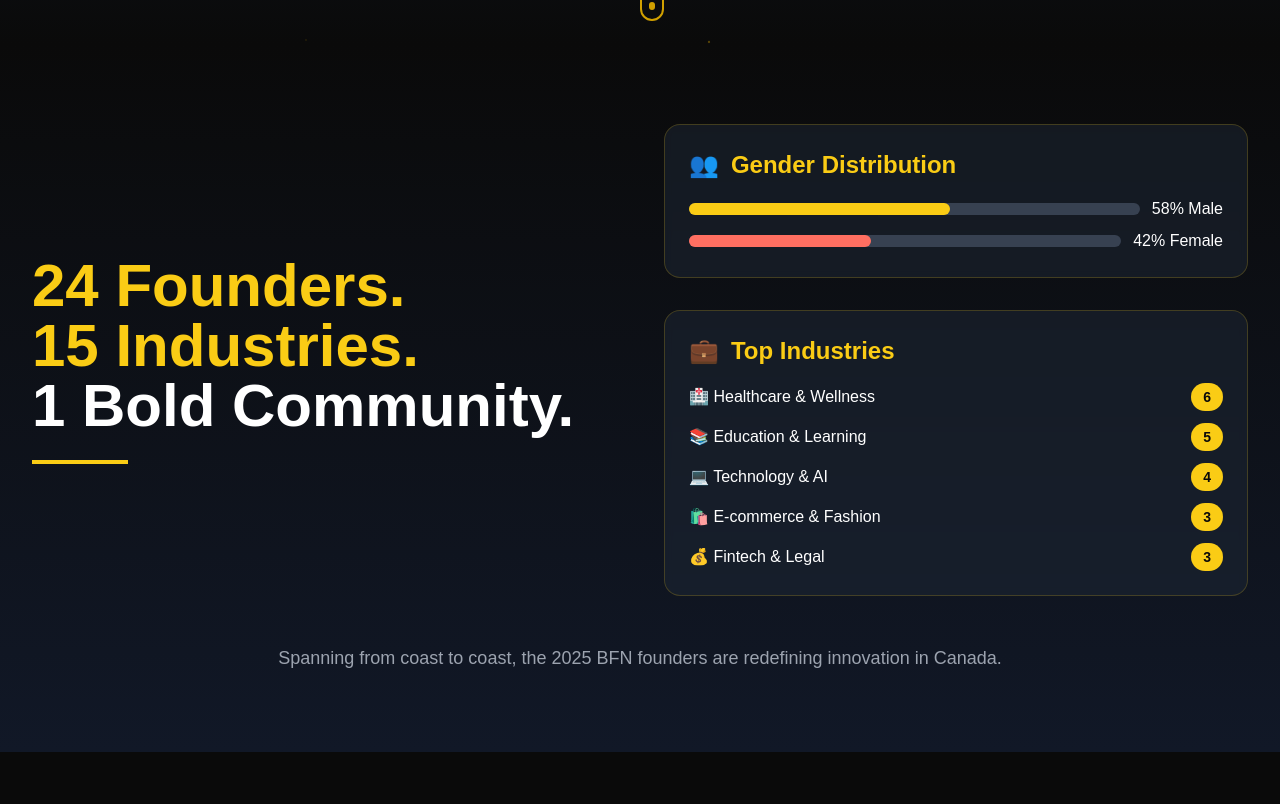
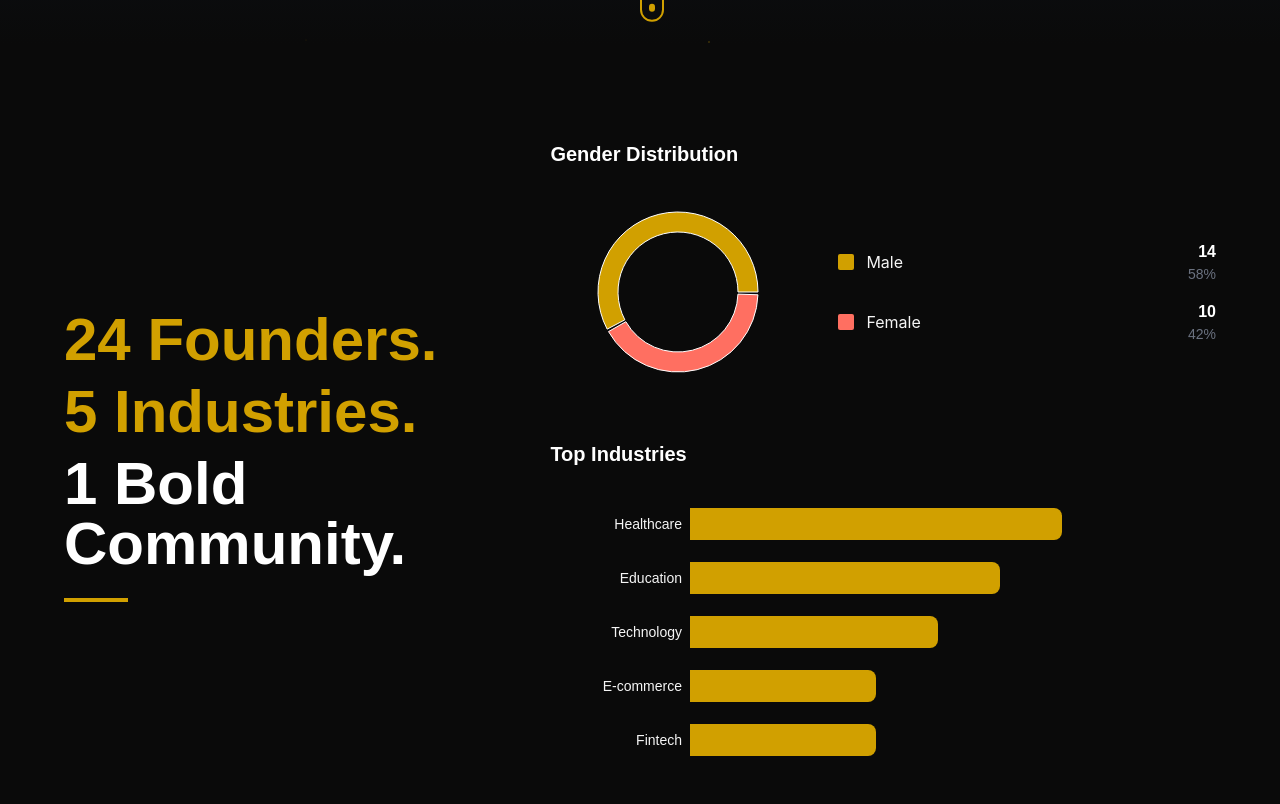
Before and after one commit to Farouk-ayo/bfn, a React (Vite) app: page /yearbook-2025 in a window 1280 px wide. Shown: the part 756-1560 px from the top of the page. Built offline with nearby package versions, Linux system fonts and the light colour scheme; a web font is replaced by a local one.

Commit message:
feat: founder spotight

```diff
--- a/package.json
+++ b/package.json
@@ -19,6 +19,7 @@
     "react-icons": "^5.3.0",
     "react-responsive-carousel": "^3.2.23",
     "react-router-dom": "^6.26.2",
+    "recharts": "^3.2.1",
     "swiper": "^11.1.14"
   },
   "devDependencies": {
--- a/src/pages/Yearbook-2025/sections/CohortOverview.tsx
+++ b/src/pages/Yearbook-2025/sections/CohortOverview.tsx
@@ -1,110 +1,185 @@
 import { motion } from "framer-motion";
+import {
+  PieChart,
+  Pie,
+  Cell,
+  BarChart,
+  Bar,
+  XAxis,
+  YAxis,
+  ResponsiveContainer,
+  Tooltip,
+} from "recharts";
+interface GenderData {
+  name: string;
+  value: number;
+  percentage: number;
+}
 
 const CohortOverview = () => {
+  const genderData = [
+    { name: "Male", value: 14, percentage: 58 },
+    { name: "Female", value: 10, percentage: 42 },
+  ];
+
+  const industryData = [
+    { name: "Healthcare", count: 6 },
+    { name: "Education", count: 5 },
+    { name: "Technology", count: 4 },
+    { name: "E-commerce", count: 3 },
+    { name: "Fintech", count: 3 },
+  ];
+
+  const COLORS = {
+    male: "#D1A000",
+    female: "#FF6F61",
+  };
+
+  interface CustomTooltipProps {
+    active?: boolean;
+    payload?: Array<{
+      name: string;
+      value: number;
+      payload: GenderData;
+    }>;
+  }
+
+  const CustomTooltip = ({ active, payload }: CustomTooltipProps) => {
+    if (active && payload && payload.length) {
+      return (
+        <div className="bg-black bg-opacity-90 px-3 py-2 rounded border border-gold">
+          <p className="text-white text-sm">
+            {payload[0].name}: {payload[0].value} (
+            {payload[0].payload.percentage}%)
+          </p>
+        </div>
+      );
+    }
+    return null;
+  };
+
   return (
     <section
       id="cohort"
-      className="w-full py-12 sm:py-20 bg-gradient-to-b from-black to-gray-900 px-4 sm:px-8"
+      className="w-full py-16 sm:py-24 bg-black px-4 sm:px-8"
     >
-      <div className="max-w-7xl mx-auto">
+      <div className="max-w-6xl mx-auto">
         <motion.div
-          initial={{ opacity: 0, y: 30 }}
+          initial={{ opacity: 0, y: 20 }}
           whileInView={{ opacity: 1, y: 0 }}
           viewport={{ once: true }}
-          transition={{ duration: 0.8 }}
-          className="grid grid-cols-1 lg:grid-cols-2 gap-8 lg:gap-12 items-center"
+          transition={{ duration: 0.6 }}
+          className="grid grid-cols-1 lg:grid-cols-5 items-center gap-12 lg:gap-16"
         >
           {/* Left: Headline */}
-          <div className="text-center lg:text-left">
-            <h2 className="text-3xl sm:text-4xl md:text-5xl lg:text-6xl font-bold text-white mb-4 leading-tight">
-              <span className="text-yellow-400">24 Founders.</span>
-              <br />
-              <span className="text-yellow-400">15 Industries.</span>
-              <br />
-              <span className="text-white">1 Bold Community.</span>
+          <div className="lg:col-span-2">
+            <h2 className="text-4xl sm:text-5xl lg:text-6xl font-bold font-maldives leading-tight mb-6">
+              <div className="text-gold mb-3">24 Founders.</div>
+              <div className="text-gold mb-3">5 Industries.</div>
+              <div className="text-white">1 Bold Community.</div>
             </h2>
-            <div className="w-24 h-1 bg-yellow-400 mx-auto lg:mx-0 mt-6" />
+            <div className="w-16 h-1 bg-gold" />
           </div>
 
           {/* Right: Data Visuals */}
-          <div className="space-y-6 sm:space-y-8">
+          <div className="lg:col-span-3 space-y-12">
             {/* Gender Distribution */}
-            <motion.div
-              initial={{ opacity: 0, x: 30 }}
-              whileInView={{ opacity: 1, x: 0 }}
-              viewport={{ once: true }}
-              transition={{ delay: 0.2, duration: 0.8 }}
-              className="bg-gray-800 bg-opacity-50 backdrop-blur-sm p-6 rounded-2xl border border-yellow-400 border-opacity-20"
-            >
-              <h3 className="text-xl sm:text-2xl font-bold text-yellow-400 mb-4 flex items-center">
-                <span className="mr-3">👥</span> Gender Distribution
+            <div>
+              <h3 className="text-xl font-semibold text-white mb-6 font-maldives">
+                Gender Distribution
               </h3>
-              <div className="flex items-center justify-between">
-                <div className="flex-1">
-                  <div className="flex items-center mb-2">
-                    <div className="w-full bg-gray-700 rounded-full h-3 mr-3">
-                      <div
-                        className="bg-yellow-400 h-3 rounded-full"
-                        style={{ width: "58%" }}
-                      />
+
+              <div className="flex flex-col sm:flex-row items-center gap-8">
+                <div className="w-full sm:w-64">
+                  <ResponsiveContainer width="100%" height={200}>
+                    <PieChart>
+                      <Pie
+                        data={genderData}
+                        cx="50%"
+                        cy="50%"
+                        innerRadius={60}
+                        outerRadius={80}
+                        paddingAngle={2}
+                        dataKey="value"
+                      >
+                        <Cell fill={COLORS.male} />
+                        <Cell fill={COLORS.female} />
+                      </Pie>
+                      <Tooltip content={<CustomTooltip />} />
+                    </PieChart>
+                  </ResponsiveContainer>
+                </div>
+
+                <div className="space-y-4 flex-1">
+                  {genderData.map((entry, index) => (
+                    <div
+                      key={index}
+                      className="flex items-center justify-between"
+                    >
+                      <div className="flex items-center gap-3">
+                        <div
+                          className="w-4 h-4 rounded-sm"
+                          style={{
+                            backgroundColor:
+                              index === 0 ? COLORS.male : COLORS.female,
+                          }}
+                        />
+                        <span className="text-softGray font-body">
+                          {entry.name}
+                        </span>
+                      </div>
+                      <div className="text-right">
+                        <div className="text-white font-semibold">
+                          {entry.value}
+                        </div>
+                        <div className="text-sm text-gray-500">
+                          {entry.percentage}%
+                        </div>
+                      </div>
                     </div>
-                    <span className="text-white text-sm sm:text-base whitespace-nowrap">
-                      58% Male
-                    </span>
-                  </div>
-                  <div className="flex items-center">
-                    <div className="w-full bg-gray-700 rounded-full h-3 mr-3">
-                      <div
-                        className="bg-coral-400"
-                        style={{
-                          width: "42%",
-                          backgroundColor: "#FF6F61",
-                          height: "100%",
-                          borderRadius: "9999px",
-                        }}
-                      />
-                    </div>
-                    <span className="text-white text-sm sm:text-base whitespace-nowrap">
-                      42% Female
-                    </span>
-                  </div>
+                  ))}
                 </div>
               </div>
-            </motion.div>
+            </div>
 
-            {/* Industry Categories */}
-            <motion.div
-              initial={{ opacity: 0, x: 30 }}
-              whileInView={{ opacity: 1, x: 0 }}
-              viewport={{ once: true }}
-              transition={{ delay: 0.4, duration: 0.8 }}
-              className="bg-gray-800 bg-opacity-50 backdrop-blur-sm p-6 rounded-2xl border border-yellow-400 border-opacity-20"
-            >
-              <h3 className="text-xl sm:text-2xl font-bold text-yellow-400 mb-4 flex items-center">
-                <span className="mr-3">💼</span> Top Industries
+            {/* Industry Breakdown */}
+            <div>
+              <h3 className="text-xl font-semibold text-white mb-6 font-maldives">
+                Top Industries
               </h3>
-              <div className="space-y-3">
-                {[
-                  { name: "Healthcare & Wellness", icon: "🏥", count: 6 },
-                  { name: "Education & Learning", icon: "📚", count: 5 },
-                  { name: "Technology & AI", icon: "💻", count: 4 },
-                  { name: "E-commerce & Fashion", icon: "🛍️", count: 3 },
-                  { name: "Fintech & Legal", icon: "💰", count: 3 },
-                ].map((industry, idx) => (
-                  <div
-                    key={idx}
-                    className="flex items-center justify-between text-white"
-                  >
-                    <span className="text-sm sm:text-base">
-                      {industry.icon} {industry.name}
-                    </span>
-                    <span className="bg-yellow-400 text-black px-3 py-1 rounded-full text-xs sm:text-sm font-bold">
-                      {industry.count}
-                    </span>
-                  </div>
-                ))}
-              </div>
-            </motion.div>
+
+              <ResponsiveContainer width="100%" height={280}>
+                <BarChart
+                  data={industryData}
+                  layout="vertical"
+                  margin={{ top: 5, right: 30, left: 80, bottom: 5 }}
+                >
+                  <XAxis type="number" hide />
+                  <YAxis
+                    type="category"
+                    dataKey="name"
+                    tick={{ fill: "#F5F5F5", fontSize: 14 }}
+                    axisLine={false}
+                    tickLine={false}
+                  />
+                  <Tooltip
+                    cursor={{ fill: "rgba(209, 160, 0, 0.1)" }}
+                    contentStyle={{
+                      backgroundColor: "rgba(0, 0, 0, 0.9)",
+                      border: "1px solid #D1A000",
+                      borderRadius: "4px",
+                    }}
+                    labelStyle={{ color: "#F5F5F5" }}
+                  />
+                  <Bar
+                    dataKey="count"
+                    fill="#D1A000"
+                    radius={[0, 8, 8, 0]}
+                    barSize={32}
+                  />
+                </BarChart>
+              </ResponsiveContainer>
+            </div>
           </div>
         </motion.div>
 
@@ -113,11 +188,11 @@ const CohortOverview = () => {
           initial={{ opacity: 0 }}
           whileInView={{ opacity: 1 }}
           viewport={{ once: true }}
-          transition={{ delay: 0.6, duration: 0.8 }}
-          className="text-center text-gray-400 text-sm sm:text-base md:text-lg mt-8 sm:mt-12 max-w-3xl mx-auto px-4"
+          transition={{ delay: 0.3, duration: 0.6 }}
+          className="text-center text-gray-400 text-base mt-16 max-w-2xl mx-auto font-body"
         >
-          Spanning from coast to coast, the 2025 BFN founders are redefining
-          innovation in Canada.
+          Spanning across multiple industries, the 2025 BFN founders are
+          redefining innovation in Canada.
         </motion.p>
       </div>
     </section>
--- a/src/pages/Yearbook-2025/sections/ProgramHighlights.tsx
+++ b/src/pages/Yearbook-2025/sections/ProgramHighlights.tsx
@@ -5,9 +5,24 @@ const ProgramHighlights = () => {
   return (
     <section
       id="highlights"
-      className="w-full py-12 sm:py-20 bg-gradient-to-b from-gray-900 to-black px-4 sm:px-8"
+      className="relative w-full py-12 sm:py-20 px-4 sm:px-8 overflow-hidden"
     >
-      <div className="max-w-7xl mx-auto">
+      {/* Background Image Layer */}
+      <div
+        className="absolute inset-0 z-0"
+        style={{
+          backgroundImage: "url('/sun-tornado.svg')",
+          backgroundRepeat: "no-repeat",
+          backgroundSize: "cover",
+          backgroundPosition: "center",
+        }}
+      />
+
+      {/* Gradient Overlay */}
+      <div className="absolute inset-0 bg-gradient-to-t from-gray-900 to-black/80 z-0" />
+
+      {/* Content */}
+      <div className="max-w-7xl mx-auto relative z-10">
         {/* Section Header */}
         <motion.div
           initial={{ opacity: 0, y: 30 }}
--- a/tailwind.config.js
+++ b/tailwind.config.js
@@ -9,6 +9,7 @@ export default {
         tertiary: "#D8D2C2",
         light: "#FAF7F0",
         primary2: "#4A4947",
+        // 2025
         black: "#0A0A0A",
         gold: "#D1A000",
         coral: "#FF6F61",
```
Also changed, not shown: src/pages/Yearbook-2025/components/founderModal.tsx (+163 -34 lines), 1 other file (tests, documents, lock files or other folders).
